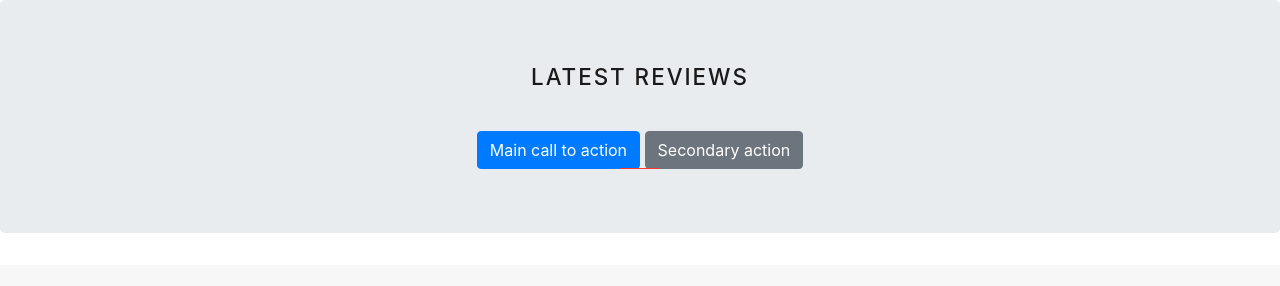
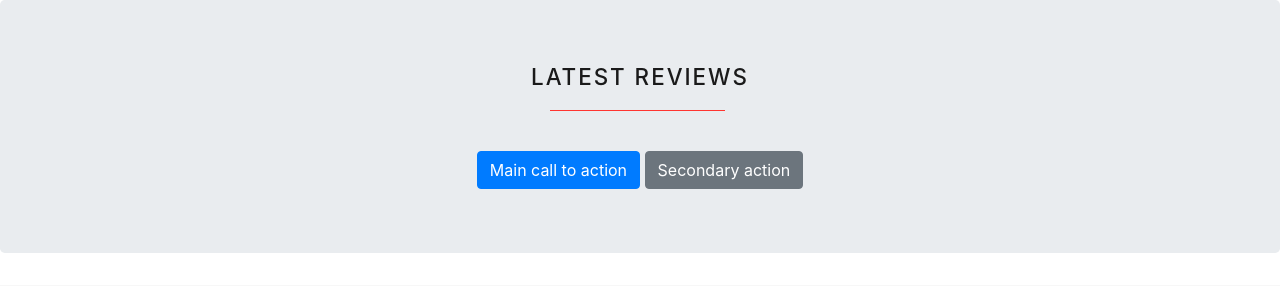
Before and after one commit to charismafight/TYE, a Django app: page / in a window 1280 px wide. Shown: the part 56-342 px from the top of the page. Run offline with Django 3.2, Linux system fonts and the light colour scheme; some libraries are stand-ins or nearby versions.

Commit message:
优化样式

```diff
--- a/static/album.css
+++ b/static/album.css
@@ -63,12 +63,22 @@ footer p {
     margin-bottom: 40px;
 }
 
+.page-title > span {
+    position: relative;
+    display: inline-block;
+    padding-bottom: 20px;
+}
+
 .page-title > span:after {
     position: absolute;
-    left: calc(50% - 20px);
+    left: calc(50% - 90px);
     bottom: 0;
-    width: 40px;
+    width: 175px;
     height: 1px;
     background: #ff3530;
     content: "";
 }
+
+*, :after, :before {
+    box-sizing: border-box;
+}
```
